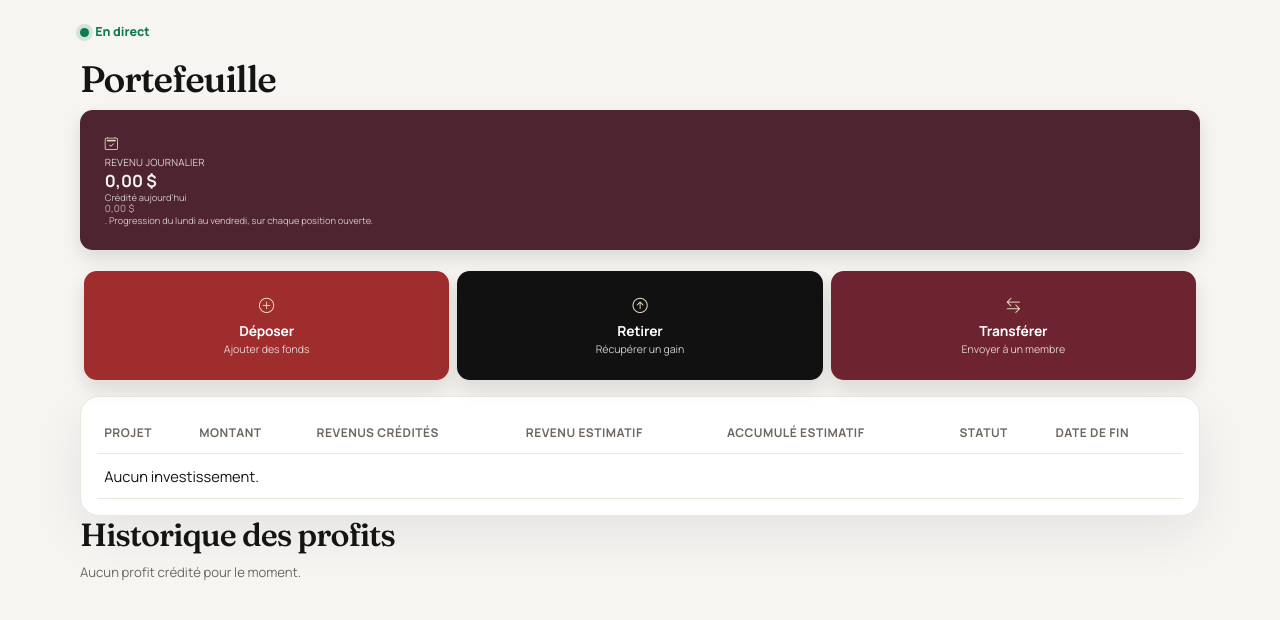
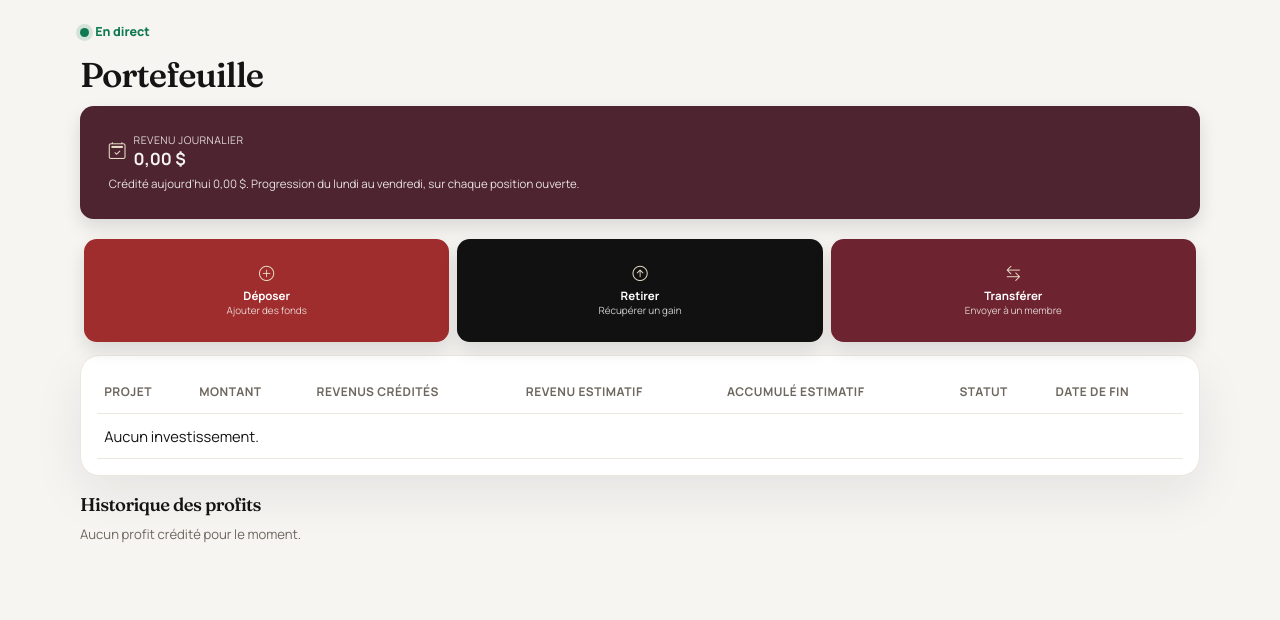
Before and after one commit to edosservices/mobembo, a Laravel app: page /portefeuille in a window 1280 px wide. Shown: the part 133-753 px from the top of the page. Run offline with Laravel 12, Linux system fonts and the light colour scheme; a user stored in the database is signed in; data comes from the database, SQL or seed files in the repository; data that the repository does not hold is empty.

Commit message:
Rendre le portefeuille lisible sur téléphone.
La page utilise des cartes Bootstrap et une police plus petite. Les actions tiennent sur une ligne, et les investissements s'affichent en cartes au lieu d'un tableau coupé.

Co-authored-by: edosservices <edosservices@users.noreply.github.com>

```diff
--- a/public/css/zelvora.css
+++ b/public/css/zelvora.css
@@ -208,8 +208,42 @@ h1 { font-size: clamp(2.4rem, 6vw, 4.6rem); line-height: 0.95; margin: 0.4rem 0
 .balance-pending { background: #2a211c; }
 .balance-paid { background: #3d2424; }
 .balance-daily { background: #4e2430; }
-.daily-revenue-card { margin: 0 0 0.85rem; }
-.portfolio-services { margin: 0.2rem 0 1rem; }
+.portfolio-page { font-size: 0.84rem; }
+.portfolio-title { font-size: clamp(1.45rem, 6.5vw, 2.15rem); line-height: 1.1; margin: 0 0 0.75rem; }
+.portfolio-subtitle { font-size: 1.15rem; margin: 1.1rem 0 0.55rem; }
+.daily-revenue-card {
+    margin: 0 0 0.75rem;
+    background: #4e2430;
+    color: #f7f5f2;
+    border-radius: 0.85rem;
+    box-shadow: 0 8px 18px rgba(17, 17, 17, 0.12);
+}
+.daily-revenue-card .card-body { padding: 0.7rem 0.8rem; }
+.daily-revenue-card i { font-size: 1.05rem; color: #e7dcc4; }
+.daily-revenue-card .daily-label {
+    display: block;
+    font-size: 0.66rem;
+    letter-spacing: 0.04em;
+    text-transform: uppercase;
+    opacity: 0.86;
+}
+.daily-revenue-card strong {
+    display: block;
+    margin-top: 0.05rem;
+    font-size: 1.05rem;
+    line-height: 1.15;
+    overflow-wrap: normal;
+    word-break: normal;
+}
+.daily-revenue-card .daily-note {
+    margin-top: 0.45rem;
+    font-size: 0.72rem;
+    line-height: 1.35;
+    opacity: 0.9;
+    overflow-wrap: normal;
+    word-break: normal;
+}
+.portfolio-services { margin: 0 0 0.85rem; }
 .portfolio-service {
     display: block;
     text-decoration: none;
@@ -217,11 +251,17 @@ h1 { font-size: clamp(2.4rem, 6vw, 4.6rem); line-height: 0.95; margin: 0.4rem 0
     border-radius: 0.8rem;
     box-shadow: 0 8px 18px rgba(17, 17, 17, 0.12);
 }
-.portfolio-service .card-body { padding: 0.5rem 0.4rem; text-align: center; }
-.portfolio-service i { display: block; font-size: 0.95rem; margin-bottom: 0.15rem; color: #e7dcc4; }
-.portfolio-service strong, .portfolio-service span { display: block; }
-.portfolio-service strong { font-size: clamp(0.68rem, 2.8vw, 0.86rem); white-space: nowrap; letter-spacing: -0.01em; }
-.portfolio-service span { margin-top: 0.1rem; font-size: clamp(0.55rem, 2.2vw, 0.66rem); line-height: 1.2; color: rgba(247, 245, 242, 0.82); overflow-wrap: normal; word-break: keep-all; }
+.portfolio-service .card-body { padding: 0.55rem 0.3rem; text-align: center; }
+.portfolio-service i { display: block; font-size: 0.95rem; margin-bottom: 0.2rem; color: #e7dcc4; }
+.portfolio-service strong, .portfolio-service span { display: block; overflow-wrap: normal; word-break: keep-all; hyphens: manual; }
+.portfolio-service strong { font-size: 0.72rem; line-height: 1.15; white-space: nowrap; letter-spacing: 0; }
+.portfolio-service span { margin-top: 0.12rem; font-size: 0.62rem; line-height: 1.25; color: rgba(247, 245, 242, 0.82); }
+.portfolio-holdings { display: grid; gap: 0.55rem; margin-bottom: 0.8rem; }
+.holding-card { border-radius: 0.85rem; }
+.holding-card .card-body { padding: 0.7rem 0.75rem; }
+.holding-name { font-weight: 800; text-decoration: none; }
+.holding-card dt { color: var(--muted); font-size: 0.66rem; font-weight: 700; }
+.holding-card dd { margin: 0; font-size: 0.78rem; font-weight: 800; }
 .service-deposit { background: #9f2d2d; }
 .service-withdraw { background: #111111; }
 .service-transfer { background: #6e2430; }
@@ -885,9 +925,12 @@ body.home-page .topbar .btn-z.small { color: #111; background: #f3efe8; }
 }
 @media (max-width: 420px) {
     .admin-main { padding: 0.75rem; }
+    .portfolio-service span { display: none; }
+    .portfolio-service .card-body { padding: 0.5rem 0.2rem; }
+    .portfolio-service strong { font-size: 0.68rem; }
 }
 @media (max-width: 360px) {
-    .balance-card .card-body, .portfolio-service .card-body { padding: 0.45rem 0.35rem; }
+    .balance-card .card-body { padding: 0.45rem 0.35rem; }
     .op-btn { font-size: 0.92rem; }
 }
 @media (prefers-reduced-motion: reduce) {
--- a/resources/views/investments/index.blade.php
+++ b/resources/views/investments/index.blade.php
@@ -1,18 +1,25 @@
 @extends('layouts.app')
 @section('title', 'Portefeuille')
 @section('content')
-<h1 style="font-size:2.3rem;">Portefeuille</h1>
-<article class="card balance-card balance-daily border-0 daily-revenue-card" data-balance="daily">
+<div class="portfolio-page">
+    <h1 class="portfolio-title">Portefeuille</h1>
+
+    <article class="card border-0 daily-revenue-card" data-balance="daily">
         <div class="card-body">
-        <i class="bi bi-calendar2-check" aria-hidden="true"></i>
-        <span>Revenu journalier</span>
+            <div class="d-flex align-items-center gap-2">
+                <i class="bi bi-calendar2-check flex-shrink-0" aria-hidden="true"></i>
+                <div class="min-w-0">
+                    <span class="daily-label">Revenu journalier</span>
                     <strong>{{ money($summary['estimate_today']) }}</strong>
-        <small>Crédité aujourd’hui <span data-balance-extra="daily_today">{{ money($summary['returns_today']) }}</span>. Progression du lundi au vendredi, sur chaque position ouverte.</small>
+                </div>
+            </div>
+            <p class="daily-note mb-0">Crédité aujourd’hui <span data-balance-extra="daily_today">{{ money($summary['returns_today']) }}</span>. Progression du lundi au vendredi, sur chaque position ouverte.</p>
         </div>
     </article>
-<div class="row g-2 portfolio-services">
-    <div class="col-4">
-        <a class="card portfolio-service service-deposit h-100 border-0" href="{{ route('deposits.create') }}">
+
+    <div class="row row-cols-3 g-2 portfolio-services">
+        <div class="col">
+            <a class="card portfolio-service service-deposit h-100 border-0 text-decoration-none" href="{{ route('deposits.create') }}">
                 <div class="card-body">
                     <i class="bi bi-plus-circle" aria-hidden="true"></i>
                     <strong>Déposer</strong>
@@ -20,8 +27,8 @@
                 </div>
             </a>
         </div>
-    <div class="col-4">
-        <a class="card portfolio-service service-withdraw h-100 border-0" href="{{ route('withdrawals.create') }}">
+        <div class="col">
+            <a class="card portfolio-service service-withdraw h-100 border-0 text-decoration-none" href="{{ route('withdrawals.create') }}">
                 <div class="card-body">
                     <i class="bi bi-arrow-up-circle" aria-hidden="true"></i>
                     <strong>Retirer</strong>
@@ -29,8 +36,8 @@
                 </div>
             </a>
         </div>
-    <div class="col-4">
-        <a class="card portfolio-service service-transfer h-100 border-0" href="{{ route('transfers.create') }}">
+        <div class="col">
+            <a class="card portfolio-service service-transfer h-100 border-0 text-decoration-none" href="{{ route('transfers.create') }}">
                 <div class="card-body">
                     <i class="bi bi-arrow-left-right" aria-hidden="true"></i>
                     <strong>Transférer</strong>
@@ -39,8 +46,31 @@
             </a>
         </div>
     </div>
-<div class="table-wrap panel">
-    <table>
+
+    <div class="d-md-none portfolio-holdings">
+        @forelse ($investments as $investment)
+            <article class="card border-0 shadow-sm holding-card">
+                <div class="card-body">
+                    <div class="d-flex justify-content-between align-items-start gap-2">
+                        <a class="holding-name" href="{{ route('investments.show', $investment) }}">{{ $investment->project->name }}</a>
+                        @include('partials.status', ['status' => $investment->status])
+                    </div>
+                    <dl class="row g-1 mb-0">
+                        <div class="col-6"><dt>Montant</dt><dd>{{ money($investment->amount) }}</dd></div>
+                        <div class="col-6"><dt>Revenus crédités</dt><dd>{{ money($investment->returns_credited) }}</dd></div>
+                        <div class="col-6"><dt>Revenu estimatif</dt><dd>{{ money($investment->estimatedReturn()) }}</dd></div>
+                        <div class="col-6"><dt>Accumulé estimatif</dt><dd>{{ \App\Support\ReturnEstimator::amountLabel($investment->estimatedAccruedReturn()) }}</dd></div>
+                        <div class="col-12"><dt>Date de fin</dt><dd>{{ $investment->ends_at->format('d/m/Y') }}</dd></div>
+                    </dl>
+                </div>
+            </article>
+        @empty
+            <p class="muted">Aucun investissement.</p>
+        @endforelse
+    </div>
+
+    <div class="d-none d-md-block table-wrap panel">
+        <table class="portfolio-table">
             <thead><tr><th>Projet</th><th>Montant</th><th>Revenus crédités</th><th>Revenu estimatif</th><th>Accumulé estimatif</th><th>Statut</th><th>Date de fin</th></tr></thead>
             <tbody>
             @forelse ($investments as $investment)
@@ -60,7 +90,8 @@
         </table>
     </div>
     {{ $investments->links() }}
-<h2>Historique des profits</h2>
+
+    <h2 class="portfolio-subtitle">Historique des profits</h2>
     <div class="txn-list">
         @forelse ($profits as $profit)
             <article class="txn">
@@ -73,4 +104,5 @@
             <p class="muted">Aucun profit crédité pour le moment.</p>
         @endforelse
     </div>
+</div>
 @endsection
```
Lines whose indentation alone changed are shown as unchanged.
